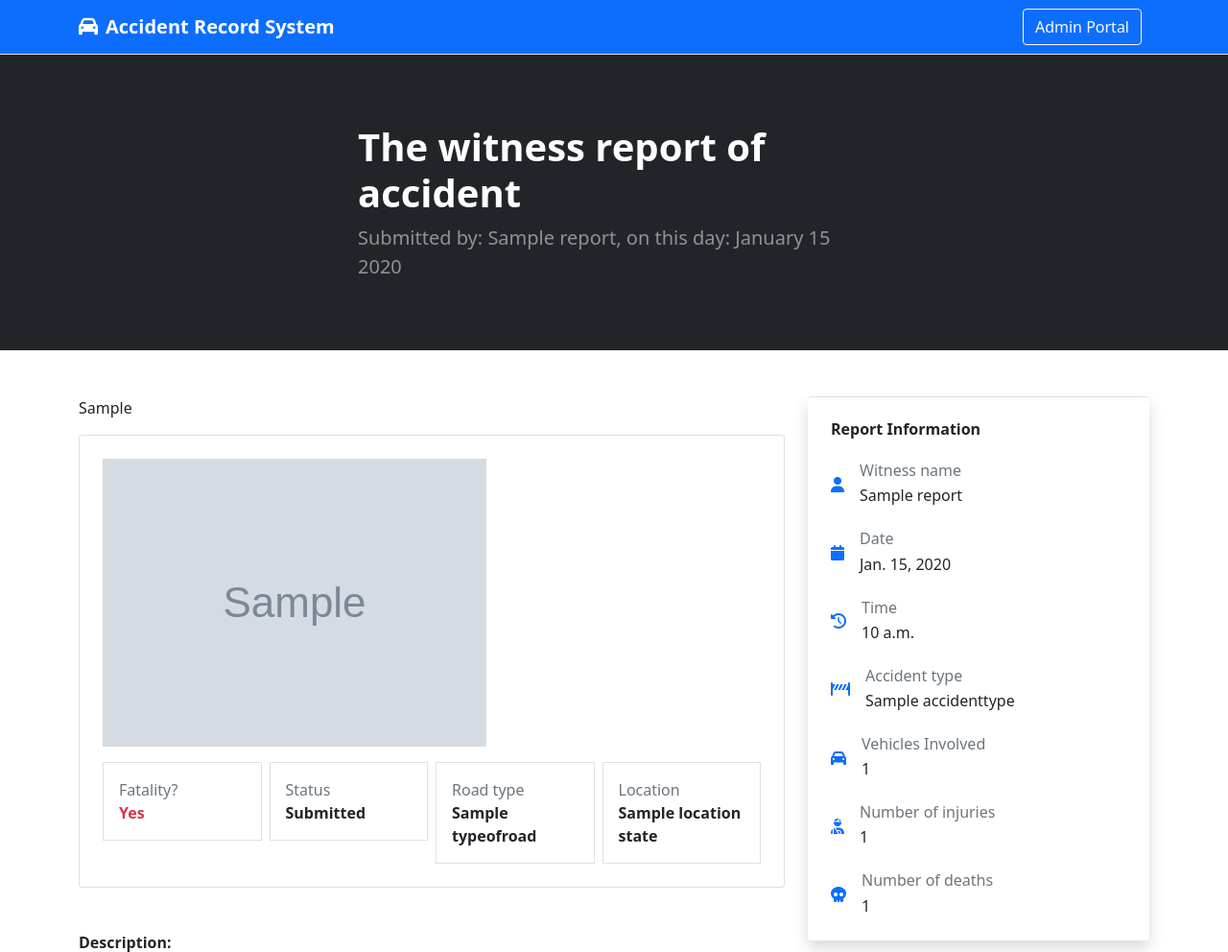
After one commit to Pythonian/django_accident, a Django app: page /report/1/ in a window 1280 px wide. The commit adds this page. Shown: the top 992 px of the page at 96% size. Run offline with Django 4.2, Linux system fonts and the light colour scheme; tables that the repository leaves empty hold one stand-in row (values such as "Sample post"); grey boxes marked "Sample" are stand-in pictures; some libraries are stand-ins or nearby versions.

Commit message:
backing up src code

```diff
--- a/config/urls.py
+++ b/config/urls.py
@@ -18,10 +18,11 @@ from django.urls import path
 from django.conf import settings
 from django.conf.urls.static import static
 
-from .views import home
+from .views import home, report
 
 urlpatterns = [
     path('admin/', admin.site.urls),
+    path('report/<int:id>/', report, name='report'),
     path('', home, name='home'),
 ]
 
--- a/config/views.py
+++ b/config/views.py
@@ -1,4 +1,4 @@
-from django.shortcuts import render, redirect
+from django.shortcuts import render, redirect, get_object_or_404
 from django.contrib import messages
 
 from reports.models import Report
@@ -9,10 +9,16 @@ def home(request):
     if request.method == 'POST':
         form = ReportForm(request.POST, request.FILES)
         if form.is_valid():
-            form.save()
+            report = form.save(commit=False)
+            report.save()
             messages.success(
-                request, "Your witness report was successfully sent.")
-            return redirect('home')
+                request, "Your witness report has been recorded.")
+            return redirect(report)
     else:
         form = ReportForm()
     return render(request, 'home.html', {'form': form})
+
+
+def report(request, id):
+    report = get_object_or_404(Report, id=id)
+    return render(request, 'report.html', {'report': report})
--- a/reports/forms.py
+++ b/reports/forms.py
@@ -14,4 +14,4 @@ class ReportForm(forms.ModelForm):
 
     class Meta:
         model = Report
-        fields = ['witness_name', 'witness_email', 'witness_phonenumber', 'date_of_accident', 'time_of_accident', 'accident_type', 'is_fatal', 'image', 'witness_involvement', 'number_of_vehicles_involved', 'number_of_injured_victims', 'cause_of_accident', 'number_of_deaths', 'location', 'type_of_road', 'description']
+        fields = ['witness_name', 'witness_email', 'witness_phonenumber', 'date_of_accident', 'time_of_accident', 'accident_type', 'is_fatal', 'image', 'video', 'witness_involvement', 'number_of_vehicles_involved', 'number_of_injured_victims', 'cause_of_accident', 'number_of_deaths', 'location', 'type_of_road', 'description']
--- a/reports/models.py
+++ b/reports/models.py
@@ -1,4 +1,5 @@
 from django.db import models
+from django.urls import reverse
 
 
 class TypeOfRoad(models.Model):
@@ -38,6 +39,7 @@ class Report(models.Model):
     time_of_accident = models.TimeField()
     is_fatal = models.BooleanField()
     image = models.ImageField(upload_to='reports')
+    video = models.FileField(upload_to='videos', blank=True, null=True)
     accident_type = models.ForeignKey(AccidentType, on_delete=models.CASCADE)
     witness_involvement = models.BooleanField('Were you involved?')
     status = models.CharField(max_length=1, choices=STATUS_CHOICES, default=SUBMITTED)
@@ -53,3 +55,6 @@ class Report(models.Model):
 
     def __str__(self):
         return f'Accident report by {self.witness_name} on {self.date_of_accident}'
+
+    def get_absolute_url(self):
+        return reverse('report', kwargs={'id': self.id})
--- a/templates/home.html
+++ b/templates/home.html
@@ -51,7 +51,10 @@
                     <div class="row">
                         <div class="col-4">{{ form.is_fatal|as_crispy_field }}</div>
                         <div class="col-4">{{ form.witness_involvement|as_crispy_field }}</div>
-                        <div class="col-4">{{ form.image|as_crispy_field }}</div>
+                    </div>
+                    <div class="row">
+                        <div class="col-6">{{ form.image|as_crispy_field }}</div>
+                        <div class="col-6">{{ form.video|as_crispy_field }}</div>
                     </div>
                     <div class="row">
                         <div class="col-4">{{ form.number_of_vehicles_involved|as_crispy_field }}</div>
--- /dev/null
+++ b/templates/report.html
@@ -0,0 +1,146 @@
+{% extends "base.html" %}
+
+{% block title %}Accident witness report{% endblock %}
+
+{% block content %}
+
+<header class="bg-dark py-5">
+    <div class="container">
+        <div class="row gx-5 align-items-center justify-content-center">
+            <div class="col-lg-6">
+                <div class="my-4">
+                    <h1 class="display-6 fw-bolder text-white mb-2">The witness report of accident</h1>
+                    <p class="lead fw-normal text-white-50 mb-4">Submitted by: {{ report.witness_name }}, on this day: {{ report.date_of_accident|date:"F j Y" }}</p>
+                </div>
+            </div>
+        </div>
+    </div>
+</header>
+
+<section class="bg-white text-dark py-lg-5">
+    <div class="container">
+        <div class="row">
+            <div class="col-lg-8">
+                <p>{{ report.cause_of_accident }}</p>
+                <div class="card p-4 mb-5">
+                    <div class="mb-3">
+                        <img src="{% if report.image %}{{ report.image.url }}{% else %}{% endif %}" alt="{{ report.name }}" class="img-fluid">
+                    </div>
+
+                    <div class="row g-2">
+                        <div class="col-lg-3">
+                            <div class="border p-3">
+                                <p class="text-muted mb-0">Fatality?</p>
+                                <p class="fw-bold text-danger mb-0">
+                                    {% if report.is_fatal %}Yes{% else %}None{% endif %}</p>
+                            </div>
+                        </div>
+                        <div class="col-lg-3">
+                            <div class="border p-3">
+                                <p class="text-muted mb-0">Status</p>
+                                <p class="fw-bold mb-0">{{ report.get_status_display }}</p>
+                            </div>
+                        </div>
+                        <div class="col-lg-3">
+                            <div class="border p-3">
+                                <p class="text-muted mb-0">Road type</p>
+                                <p class="fw-bold mb-0">{{ report.type_of_road }}</p>
+                            </div>
+                        </div>
+                        <div class="col-lg-3">
+                            <div class="border p-3">
+                                <p class="text-muted mb-0">Location</p>
+                                <p class="fw-bold mb-0">{{ report.location }} state</p>
+                            </div>
+                        </div>
+                    </div>
+                </div>
+                <h6 class="fw-bold mb-3">Description:</h6>
+                {{ report.description|linebreaks|safe }}
+
+                {% if report.video %}
+                <div class="section d-flex justify-content-center ratio ratio-16x9">
+                    <video controls>
+                        <source src="{{ report.video.url }}" type="video/mp4">
+                        Your browser does not support the video tag.
+                    </video>
+                </div>
+                {% endif %}
+            </div>
+
+            <div class="col-lg-4">
+                <div class="card border-start-0 border-end-0 border-bottom-0 shadow border-top-primary">
+
+                    <div class="p-4">
+                        <h6 class="fw-bold mb-3">Report Information</h6>
+                        <div class="d-flex align-items-center mt-4">
+                            <div class="flex-shrink-0">
+                                <i class="fa-solid fa-user text-primary"></i>
+                            </div>
+                            <div class="ms-3">
+                                <h6 class="mb-1 text-muted">Witness name</h6>
+                                <p class="mb-0">{{ report.witness_name }}</p>
+                            </div>
+                        </div>
+                        <div class="d-flex align-items-center mt-4">
+                            <div class="flex-shrink-0">
+                                <i class="fa-solid fa-calendar text-primary"></i>
+                            </div>
+                            <div class="ms-3">
+                                <h6 class="mb-1 text-muted">Date</h6>
+                                <p class="mb-0">{{ report.date_of_accident }}</p>
+                            </div>
+                        </div>
+                        <div class="d-flex align-items-center mt-4">
+                            <div class="flex-shrink-0">
+                                <i class="fa-solid fa-clock-rotate-left text-primary"></i>
+                            </div>
+                            <div class="ms-3">
+                                <h6 class="mb-1 text-muted">Time</h6>
+                                <p class="mb-0">{{ report.time_of_accident }}</p>
+                            </div>
+                        </div>
+                        <div class="d-flex align-items-center mt-4">
+                            <div class="flex-shrink-0">
+                                <i class="fa-solid fa-road-barrier text-primary"></i>
+                            </div>
+                            <div class="ms-3">
+                                <h6 class="mb-1 text-muted">Accident type</h6>
+                                <p class="mb-0">{{ report.accident_type }}</p>
+                            </div>
+                        </div>
+                        <div class="d-flex align-items-center mt-4">
+                            <div class="flex-shrink-0">
+                                <i class="fa-solid fa-car text-primary"></i>
+                            </div>
+                            <div class="ms-3">
+                                <h6 class="mb-1 text-muted">Vehicles Involved</h6>
+                                <p class="mb-0">{{ report.number_of_vehicles_involved }}</p>
+                            </div>
+                        </div>
+                        <div class="d-flex align-items-center mt-4">
+                            <div class="flex-shrink-0">
+                                <i class="fa-solid fa-user-injured text-primary"></i>
+                            </div>
+                            <div class="ms-3">
+                                <h6 class="mb-1 text-muted">Number of injuries</h6>
+                                <p class="mb-0">{{ report.number_of_injured_victims }}</p>
+                            </div>
+                        </div>
+                        <div class="d-flex align-items-center mt-4">
+                            <div class="flex-shrink-0">
+                                <i class="fa-solid fa-skull text-primary"></i>
+                            </div>
+                            <div class="ms-3">
+                                <h6 class="mb-1 text-muted">Number of deaths</h6>
+                                <p class="mb-0">{{ report.number_of_deaths }}</p>
+                            </div>
+                        </div>
+                    </div>
+                </div>
+            </div>
+        </div>
+    </div>
+</section>
+
+{% endblock %}
```
Also changed, not shown: TODO.md (deleted, +0 -161 lines), media/reports/accident.jpeg (deleted), media/reports/accident_4cqXeIy.jpeg (deleted), reports/migrations/0004_report_video.py (added).
